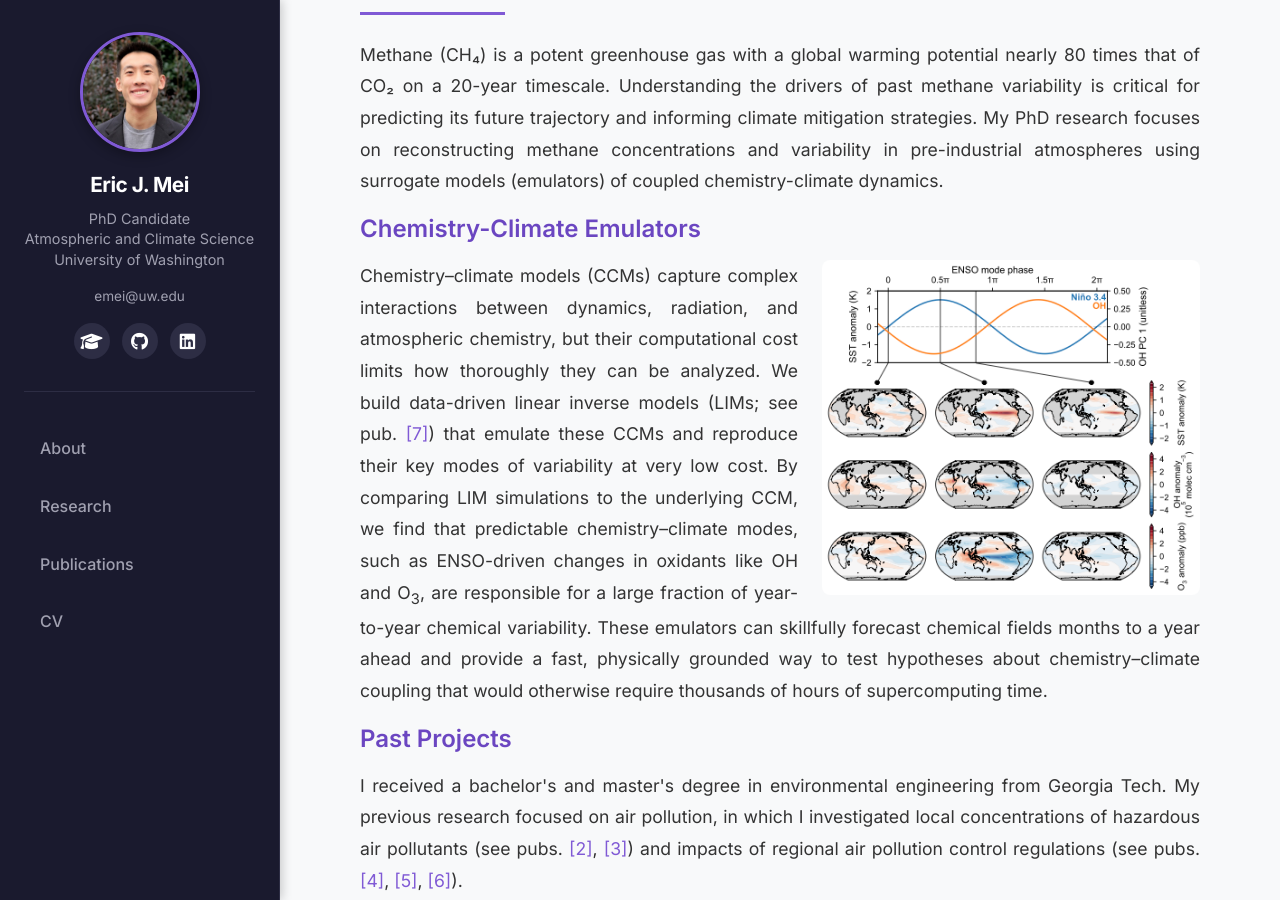
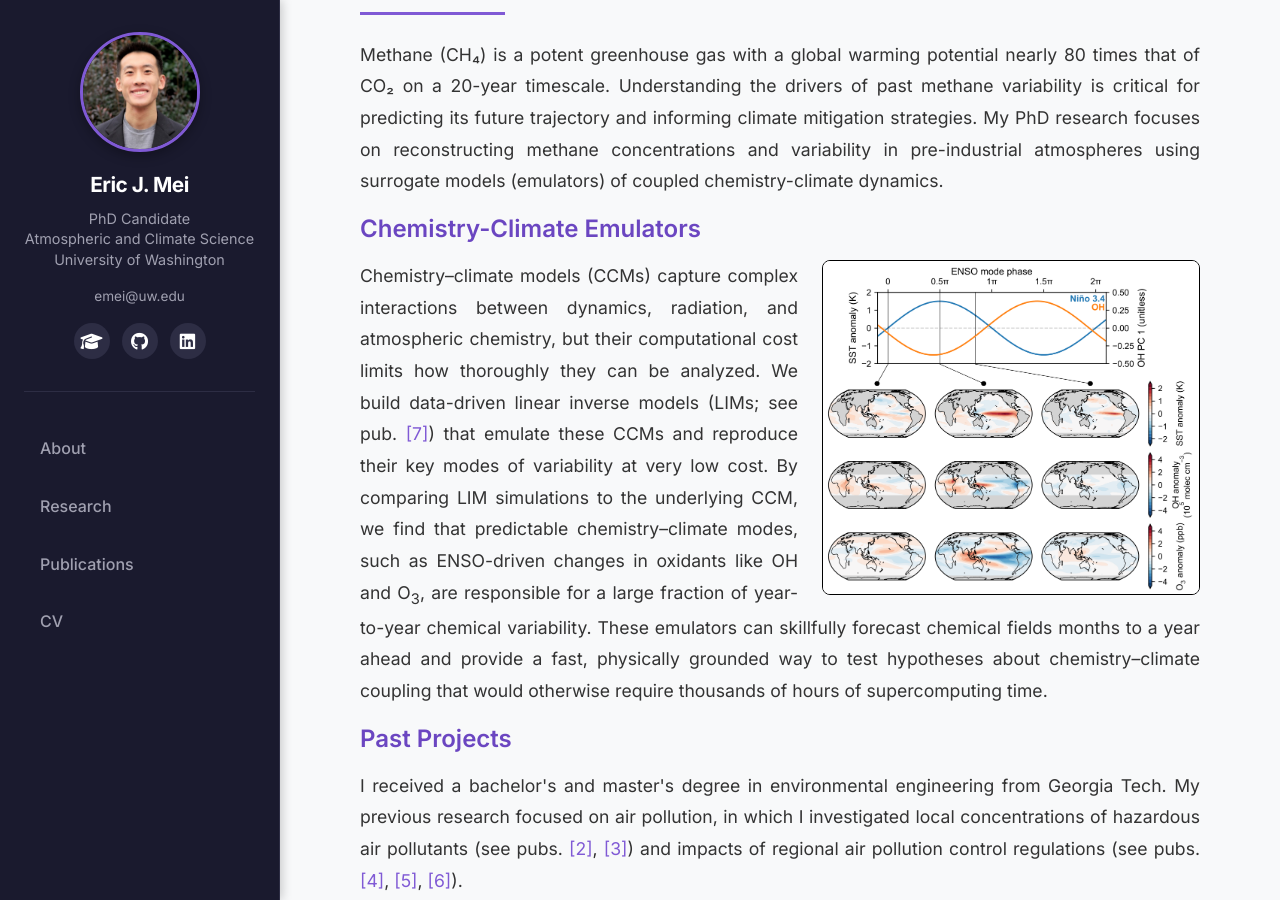
Before and after one commit to ericjmei/ericjmei.github.io, a Jekyll site: the page built from index.html, in a window 1280 px wide and 900 px high, scrolled down 1002 px. Built offline with Jekyll 4.4.1, drawn with Linux system fonts in a browser that asks for light colours.

Commit message:
higher res image, added border

```diff
--- a/index.html
+++ b/index.html
@@ -39,7 +39,7 @@ permalink: /
           Ice core methane varies by ±5% on multi-decadal to centennial timescales. Although this has often been attributed to slow changes in sources or external forcing, a simple methane budget model shows that random, short-timescale fluctuations in the source–sink imbalance naturally produce slower variability through integration by the methane lifetime and firn processes. Fast-varying components of the methane budget, including OH-related sink variability, may therefore play a larger role in past and present methane variability than commonly assumed.
         </p> -->
         <h3>Chemistry-Climate Emulators</h3>
-        <img src="{{ '/images/pub_7_fig.png' | relative_url }}" alt="Linear inverse model emulation of chemistry-climate dynamics" style="float: right; max-width: 45%; margin: 0 0 1rem 1.5rem; border-radius: 8px;">
+        <img src="{{ '/images/pub_7_fig.png' | relative_url }}" alt="Linear inverse model emulation of chemistry-climate dynamics" style="float: right; max-width: 45%; margin: 0 0 1rem 1.5rem; border-radius: 8px; border: 1px solid #000;">
         <p>
           Chemistry–climate models (CCMs) capture complex interactions between dynamics, radiation, and atmospheric chemistry, but their computational cost limits how thoroughly they can be analyzed. We build data-driven linear inverse models (LIMs; see pub. <a href="#pub-7">[7]</a>) that emulate these CCMs and reproduce their key modes of variability at very low cost. By comparing LIM simulations to the underlying CCM, we find that predictable chemistry–climate modes, such as ENSO-driven changes in oxidants like OH and O<sub>3</sub>, are responsible for a large fraction of year-to-year chemical variability. These emulators can skillfully forecast chemical fields months to a year ahead and provide a fast, physically grounded way to test hypotheses about chemistry–climate coupling that would otherwise require thousands of hours of supercomputing time.
         </p>
```
Also changed, not shown: images/pub_7_fig.png.
